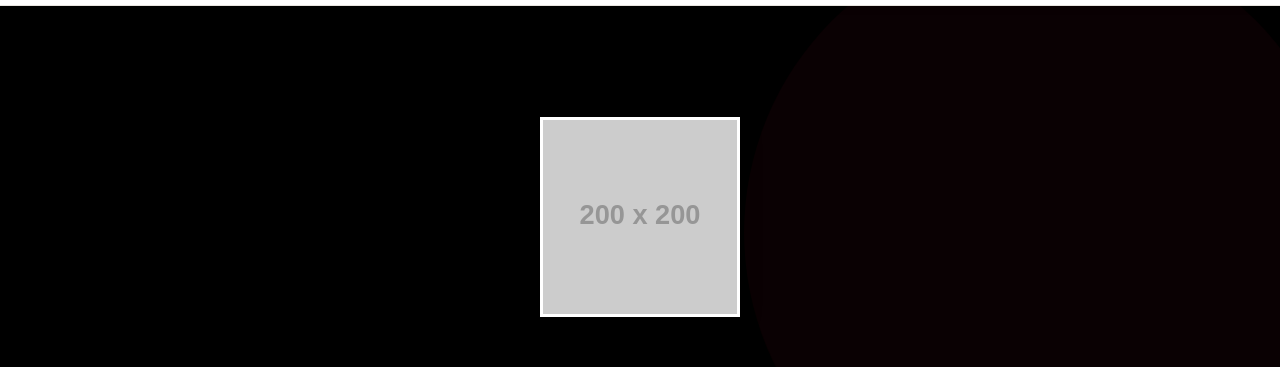
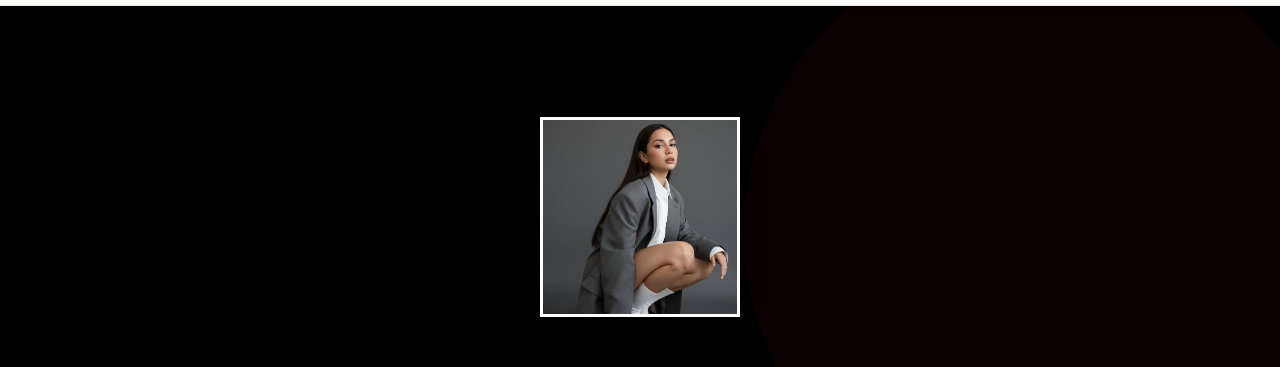
Before and after one commit to liawnrs10-spec/Miss-Liarich.github.io, a plain HTML site: page index.html in a window 1280 px wide. Shown: the part 87-454 px from the top of the page. Drawn offline with nearby package versions, Linux system fonts and the light colour scheme; placeholder pictures from the web are drawn by us.

Commit message:
Update profile picture source in index.html

```diff
--- a/index.html
+++ b/index.html
@@ -31,7 +31,7 @@
     <section id="home" class="hero">
         <div class="hero-content">
             <div class="profile-picture">
-                <img src="https://via.placeholder.com/200" alt="Lia Winarso Profile Picture">
+                <img src="Gemini_Generated_Image_1u0gec1u0gec1u0g.png" alt="Lia Winarso Profile Picture">
             </div>
             <h1 class="hero-name">Lia Winarso</h1>
             <p class="hero-tagline">Educator, Journalist & Community Leader</p>
```
